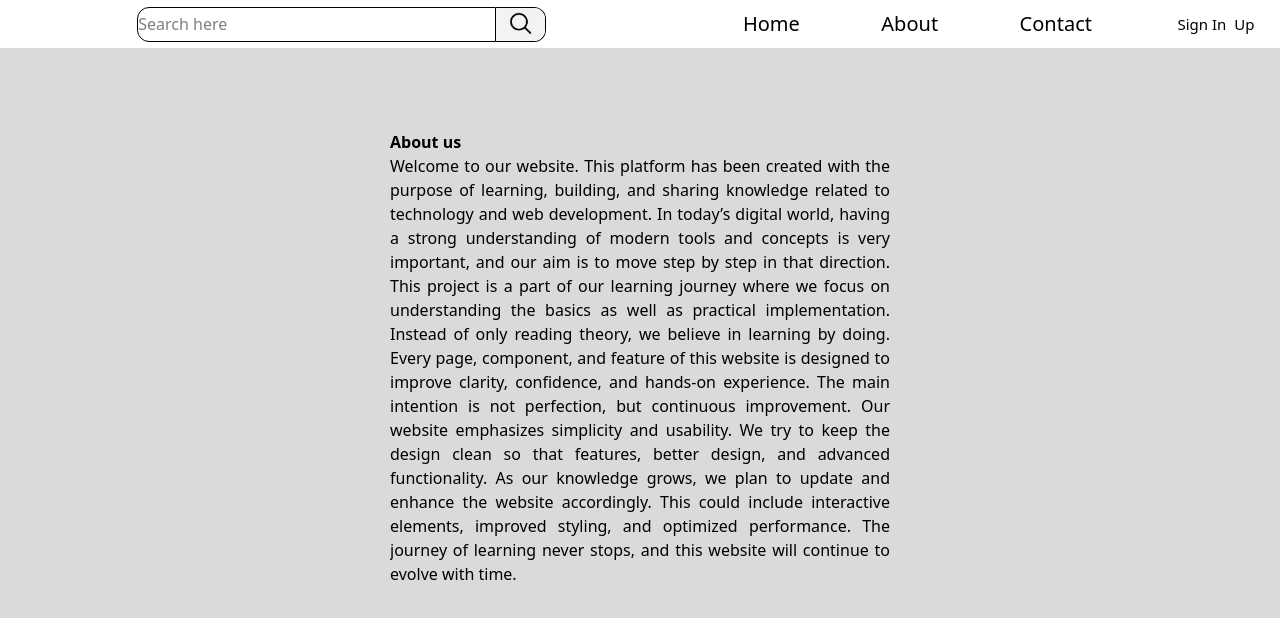
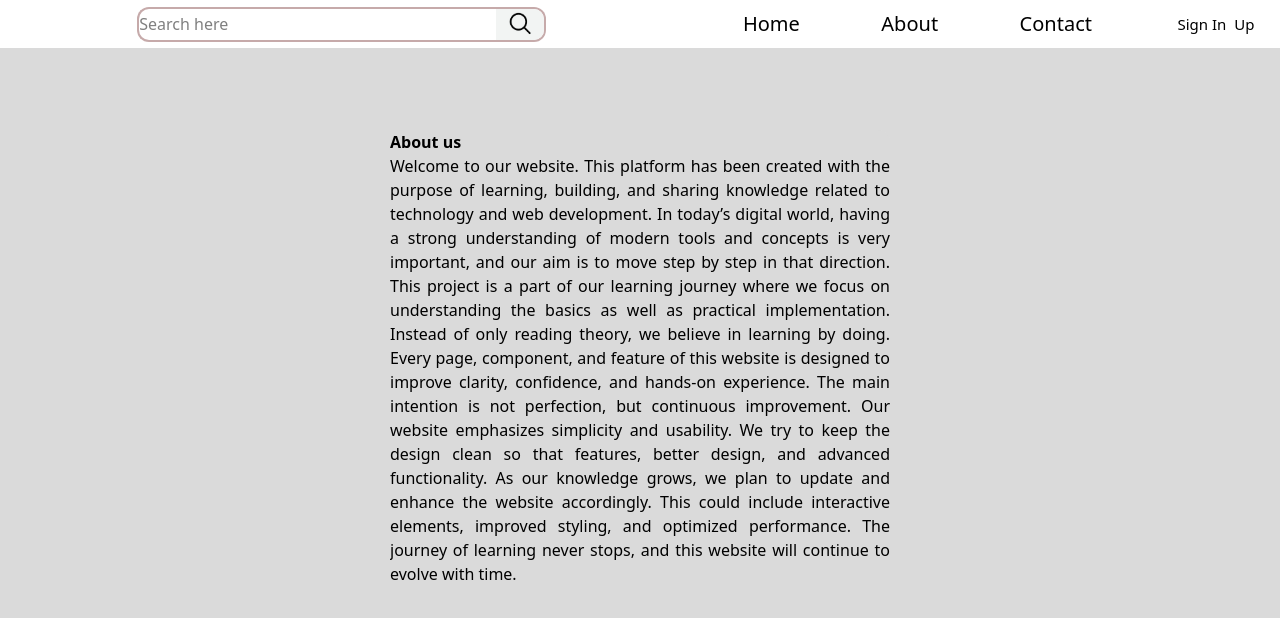
Before and after one commit to Yashraj595/MERN-, a React (Vite) app: page /about in a window 1280 px wide. Shown: the top 618 px of the page. Built offline with nearby package versions, Linux system fonts and the light colour scheme.

Commit message:
fixing navbar design

```diff
--- a/src/components/Navigation.css
+++ b/src/components/Navigation.css
@@ -58,7 +58,9 @@ input[type="search"]::-webkit-search-results-decoration {
   height: 35px;
   color: rgb(0, 0, 0);
   /* border-rad: 15px; */
-  border: 1px solid black;
+  border-left: 2px solid #c6aaaa;
+  border-bottom: 2px solid #c6aaaa;
+  border-top: 2px solid #c6aaaa;
   border-top-left-radius: 12px;
   border-bottom-left-radius: 12px;
 
@@ -79,9 +81,9 @@ input[type="search"]::-webkit-search-results-decoration {
 img{
   width: 100%;
   height: 100%;
-  border-top: 1px  solid black;
-   border-right: 1px  solid black;
-    border-bottom: 1px  solid black;
+  border-top: 2px  solid #c6aaaa;
+   border-right: 2px  solid #c6aaaa;
+    border-bottom: 2px  solid #c6aaaa;
 border-top-right-radius: 12px;
 border-bottom-right-radius: 12px;
 }
```
